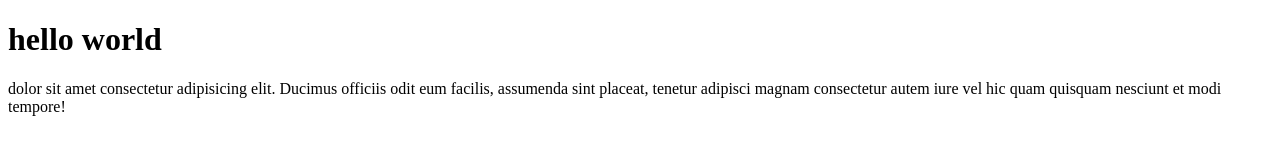
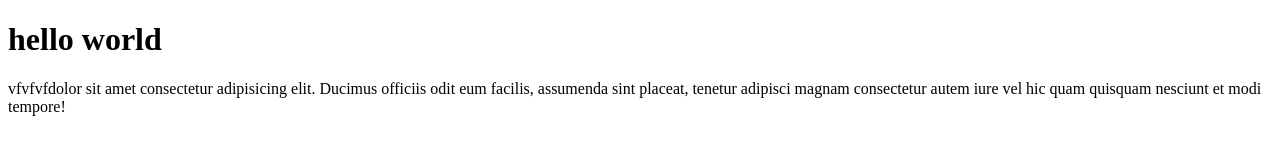
Before and after one commit to amirandev/-tsu-offline-1, a plain HTML site: page index.html in a window 1280 px wide. Drawn offline with Linux system fonts and the light colour scheme.

Commit message:
whats wrong?

```diff
--- a/index.html
+++ b/index.html
@@ -10,7 +10,7 @@
 <body>
     <h1>hello world</h1>
     <p>
-        dolor sit amet consectetur adipisicing elit. Ducimus officiis odit eum facilis, assumenda sint placeat, tenetur adipisci magnam consectetur autem iure vel hic quam quisquam nesciunt et modi tempore!
+        vfvfvfdolor sit amet consectetur adipisicing elit. Ducimus officiis odit eum facilis, assumenda sint placeat, tenetur adipisci magnam consectetur autem iure vel hic quam quisquam nesciunt et modi tempore!
     </p>
 </body>
 
```
